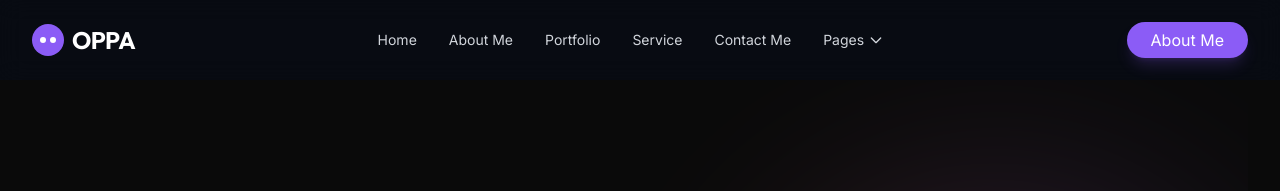
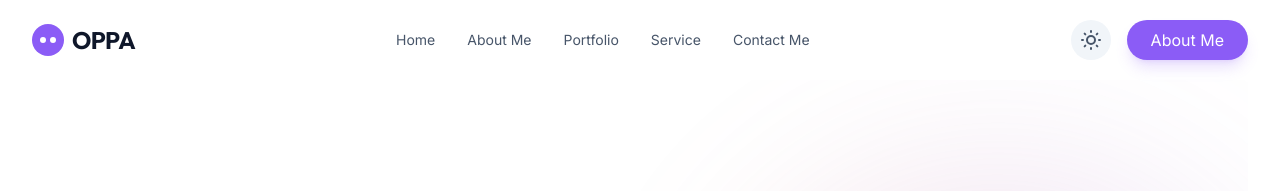
Before and after one commit to mrveer-101/Portfolio, a Django app: page / in a window 1280 px wide. Shown: the top 191 px of the page. Run offline with Django 5.2, Linux system fonts and the light colour scheme; some libraries are stand-ins or nearby versions.

Commit message:
UI: Added theme toggle (Light/Dark mode) with persistent state

```diff
--- a/core/templates/base.html
+++ b/core/templates/base.html
@@ -40,24 +40,32 @@
         }
     </script>
 
-    <style>
-        /* Glassmorphism Utilities */
-        .glass {
-            background: rgba(255, 255, 255, 0.03);
-            backdrop-filter: blur(12px);
-            -webkit-backdrop-filter: blur(12px);
-            border: 1px solid rgba(255, 255, 255, 0.05);
+    <script>
+        // Theme Management (Prevent Flash of Unstyled Content)
+        if (localStorage.getItem('theme') === 'dark' || (!('theme' in localStorage) && window.matchMedia('(prefers-color-scheme: dark)').matches)) {
+            document.documentElement.classList.add('dark');
+        } else {
+            document.documentElement.classList.remove('dark');
         }
-
-        body {
-            background-color: #0A0A0A;
-            color: #E5E5E5;
-        }
-    </style>
+    </script>
 
     {% block extra_head %}{% endblock %}
 </head>
-<body class="antialiased font-sans selection:bg-accent-violet selection:text-white" hx-headers='{"X-CSRFToken": "{{ csrf_token }}"}'>
+<body class="antialiased font-sans selection:bg-accent-purple selection:text-white bg-white dark:bg-obsidian text-slate-900 dark:text-slate-200 transition-colors duration-300"
+      hx-headers='{"X-CSRFToken": "{{ csrf_token }}"}'
+      x-data="{
+        darkMode: localStorage.getItem('theme') === 'dark' || (!('theme' in localStorage) && window.matchMedia('(prefers-color-scheme: dark)').matches),
+        toggleTheme() {
+            this.darkMode = !this.darkMode;
+            if (this.darkMode) {
+                document.documentElement.classList.add('dark');
+                localStorage.setItem('theme', 'dark');
+            } else {
+                document.documentElement.classList.remove('dark');
+                localStorage.setItem('theme', 'light');
+            }
+        }
+      }">
 
     {% include "partials/_navbar.html" %}
 
--- a/core/templates/partials/_navbar.html
+++ b/core/templates/partials/_navbar.html
@@ -1,5 +1,5 @@
 <!-- Navigation Bar -->
-<nav class="fixed top-0 w-full z-50 bg-[#080C14]/80 backdrop-blur-md" x-data="{ open: false }">
+<nav class="fixed top-0 w-full z-50 bg-white/80 dark:bg-[#080C14]/80 backdrop-blur-md transition-colors duration-300" x-data="{ open: false }">
     <div class="max-w-7xl mx-auto px-4 sm:px-6 lg:px-8">
         <div class="flex justify-between h-20 items-center">
 
@@ -9,34 +9,42 @@
                     <div class="w-1.5 h-1.5 bg-white rounded-full mx-0.5"></div>
                     <div class="w-1.5 h-1.5 bg-white rounded-full mx-0.5"></div>
                 </div>
-                <a href="{% url 'core:index' %}" class="font-display text-2xl font-bold tracking-tight text-white">
+                <a href="{% url 'core:index' %}" class="font-display text-2xl font-bold tracking-tight text-slate-900 dark:text-white">
                     OPPA
                 </a>
             </div>
 
             <!-- Desktop Menu (Centered) -->
-            <div class="hidden md:flex space-x-8 text-sm font-medium text-gray-300">
-                <a href="#home" class="hover:text-white transition-colors">Home</a>
-                <a href="#about" class="hover:text-white transition-colors">About Me</a>
-                <a href="#portfolio" class="hover:text-white transition-colors">Portfolio</a>
-                <a href="#service" class="hover:text-white transition-colors">Service</a>
-                <a href="#contact" class="hover:text-white transition-colors">Contact Me</a>
-                <div class="flex items-center space-x-1 cursor-pointer hover:text-white transition-colors">
-                    <span>Pages</span>
-                    <svg class="w-4 h-4" fill="none" stroke="currentColor" viewBox="0 0 24 24"><path stroke-linecap="round" stroke-linejoin="round" stroke-width="2" d="M19 9l-7 7-7-7"></path></svg>
-                </div>
+            <div class="hidden md:flex space-x-8 text-sm font-medium text-slate-600 dark:text-gray-300">
+                <a href="#home" class="hover:text-slate-900 dark:hover:text-white transition-colors">Home</a>
+                <a href="#about" class="hover:text-slate-900 dark:hover:text-white transition-colors">About Me</a>
+                <a href="#portfolio" class="hover:text-slate-900 dark:hover:text-white transition-colors">Portfolio</a>
+                <a href="#service" class="hover:text-slate-900 dark:hover:text-white transition-colors">Service</a>
+                <a href="#contact" class="hover:text-slate-900 dark:hover:text-white transition-colors">Contact Me</a>
             </div>
 
-            <!-- Action Button -->
-            <div class="hidden md:block">
+            <!-- Right Actions -->
+            <div class="hidden md:flex items-center space-x-4">
+                <!-- Theme Toggle Button -->
+                <button @click="toggleTheme()" class="p-2 rounded-full bg-slate-100 dark:bg-white/5 text-slate-600 dark:text-gray-300 hover:text-accent-purple transition-all duration-300" aria-label="Toggle Theme">
+                    <!-- Sun Icon (visible in light mode) -->
+                    <svg x-show="!darkMode" class="w-6 h-6" fill="none" stroke="currentColor" viewBox="0 0 24 24"><path stroke-linecap="round" stroke-linejoin="round" stroke-width="2" d="M12 3v1m0 16v1m9-9h-1M4 12H3m15.364-6.364l-.707.707M6.343 17.657l-.707.707m12.728 0l-.707-.707M6.343 6.343l-.707-.707M12 8a4 4 0 100 8 4 4 0 000-8z"></path></svg>
+                    <!-- Moon Icon (visible in dark mode) -->
+                    <svg x-show="darkMode" class="w-6 h-6" fill="none" stroke="currentColor" viewBox="0 0 24 24"><path stroke-linecap="round" stroke-linejoin="round" stroke-width="2" d="M20.354 15.354A9 9 0 018.646 3.646 9.003 9.003 0 0012 21a9.003 9.003 0 008.354-5.646z"></path></svg>
+                </button>
+
                 <a href="#about" class="px-6 py-2 bg-accent-purple hover:bg-accent-purple-light text-white rounded-full font-medium transition-all shadow-lg shadow-accent-purple/20">
                     About Me
                 </a>
             </div>
 
-            <!-- Mobile menu button -->
-            <div class="md:hidden">
-                <button @click="open = !open" class="text-gray-400 hover:text-white">
+            <!-- Mobile menu Actions -->
+            <div class="md:hidden flex items-center space-x-4">
+                <button @click="toggleTheme()" class="p-2 rounded-full text-slate-600 dark:text-gray-300">
+                    <svg x-show="!darkMode" class="w-6 h-6" fill="none" stroke="currentColor" viewBox="0 0 24 24"><path stroke-linecap="round" stroke-linejoin="round" stroke-width="2" d="M12 3v1m0 16v1m9-9h-1M4 12H3m15.364-6.364l-.707.707M6.343 17.657l-.707.707m12.728 0l-.707-.707M6.343 6.343l-.707-.707M12 8a4 4 0 100 8 4 4 0 000-8z"></path></svg>
+                    <svg x-show="darkMode" class="w-6 h-6" fill="none" stroke="currentColor" viewBox="0 0 24 24"><path stroke-linecap="round" stroke-linejoin="round" stroke-width="2" d="M20.354 15.354A9 9 0 018.646 3.646 9.003 9.003 0 0012 21a9.003 9.003 0 008.354-5.646z"></path></svg>
+                </button>
+                <button @click="open = !open" class="text-slate-600 dark:text-gray-400 hover:text-slate-900 dark:hover:text-white">
                     <svg class="h-6 w-6" fill="none" viewBox="0 0 24 24" stroke="currentColor">
                         <path x-show="!open" stroke-linecap="round" stroke-linejoin="round" stroke-width="2" d="M4 6h16M4 12h16m-7 6h7" />
                         <path x-show="open" stroke-linecap="round" stroke-linejoin="round" stroke-width="2" d="M6 18L18 6M6 6l12 12" />
@@ -47,13 +55,13 @@
     </div>
 
     <!-- Mobile Menu -->
-    <div x-show="open" x-transition class="md:hidden bg-[#080C14] border-t border-gray-800">
+    <div x-show="open" x-transition class="md:hidden bg-white dark:bg-[#080C14] border-t border-slate-200 dark:border-gray-800">
         <div class="px-2 pt-2 pb-3 space-y-1 sm:px-3">
-            <a href="#home" class="block px-3 py-2 rounded-md hover:bg-gray-800">Home</a>
-            <a href="#about" class="block px-3 py-2 rounded-md hover:bg-gray-800">About Me</a>
-            <a href="#portfolio" class="block px-3 py-2 rounded-md hover:bg-gray-800">Portfolio</a>
-            <a href="#service" class="block px-3 py-2 rounded-md hover:bg-gray-800">Service</a>
-            <a href="#contact" class="block px-3 py-2 rounded-md hover:bg-gray-800">Contact Me</a>
+            <a href="#home" class="block px-3 py-2 rounded-md text-slate-600 dark:text-gray-300 hover:bg-slate-100 dark:hover:bg-gray-800">Home</a>
+            <a href="#about" class="block px-3 py-2 rounded-md text-slate-600 dark:text-gray-300 hover:bg-slate-100 dark:hover:bg-gray-800">About Me</a>
+            <a href="#portfolio" class="block px-3 py-2 rounded-md text-slate-600 dark:text-gray-300 hover:bg-slate-100 dark:hover:bg-gray-800">Portfolio</a>
+            <a href="#service" class="block px-3 py-2 rounded-md text-slate-600 dark:text-gray-300 hover:bg-slate-100 dark:hover:bg-gray-800">Service</a>
+            <a href="#contact" class="block px-3 py-2 rounded-md text-slate-600 dark:text-gray-300 hover:bg-slate-100 dark:hover:bg-gray-800">Contact Me</a>
         </div>
     </div>
 </nav>
```
